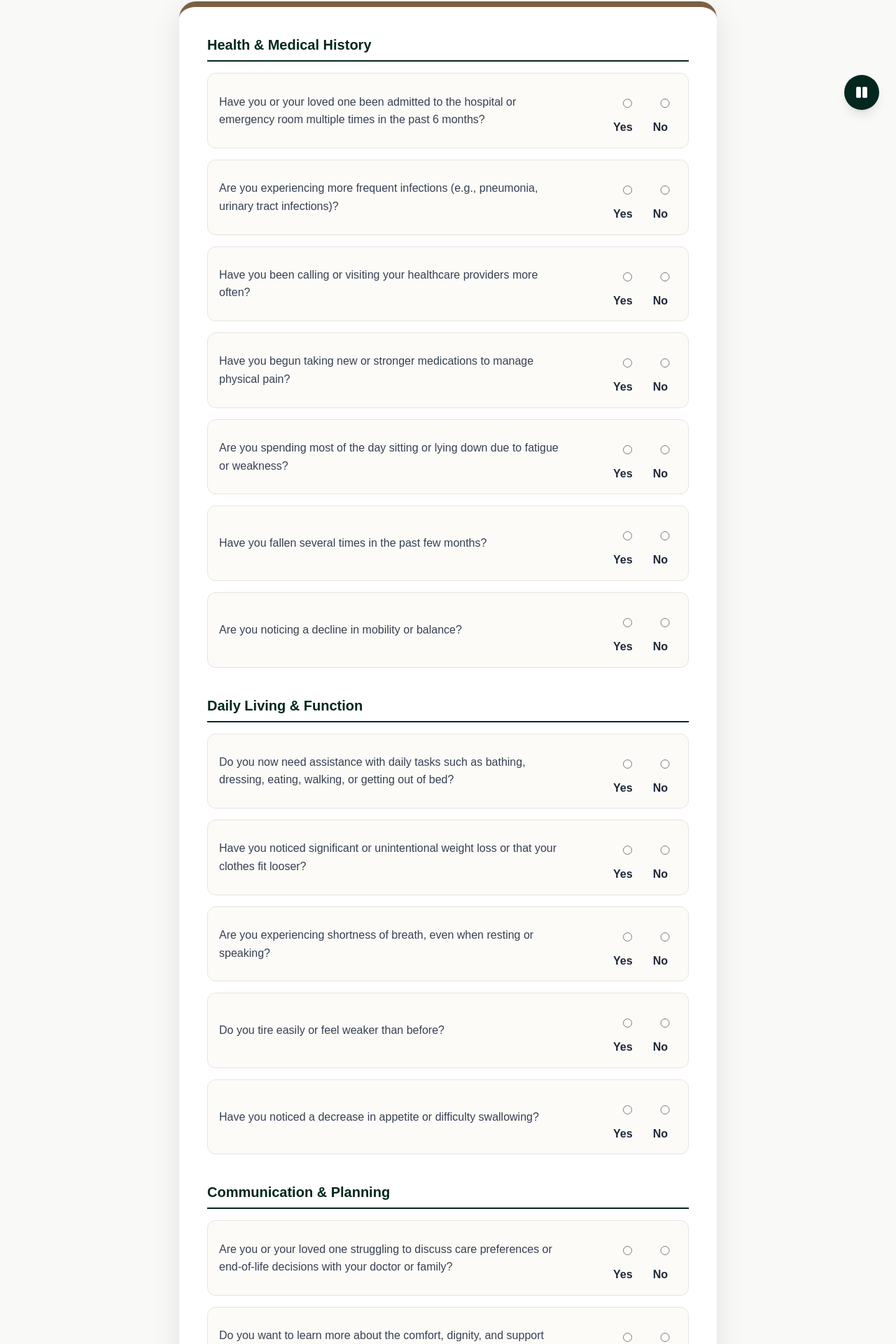
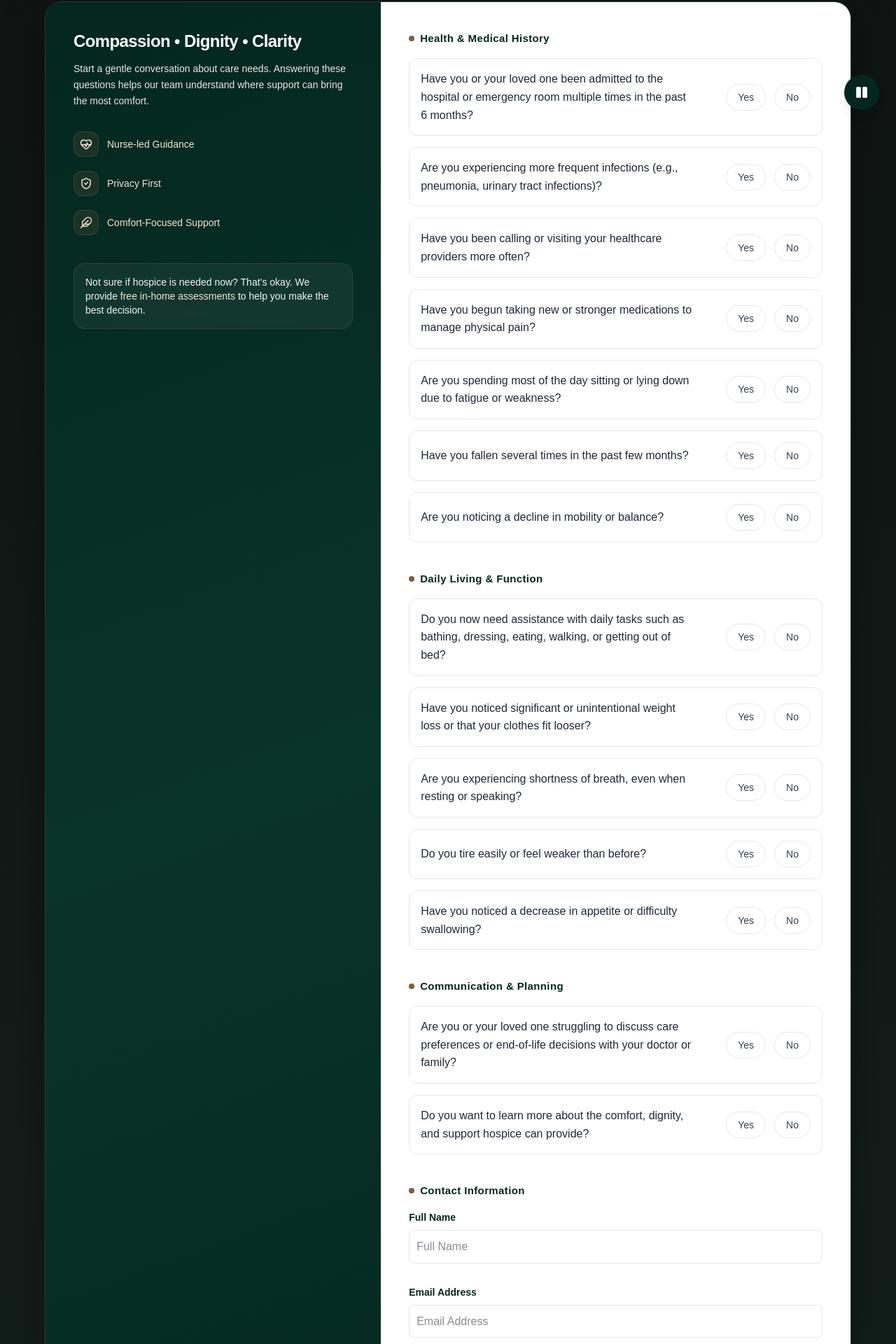
Before and after one commit to hospiceandbeyondcom-cmd/hospice, a Next.js app: page /hospice-eligibility-questionnaire in a window 1280 px wide. Shown: the part 619-2539 px from the top of the page at 70% size. Built offline with nearby package versions, Linux system fonts and the light colour scheme; a web font is replaced by a local one.

Commit message:
Your commit message

```diff
--- a/src/app/hospice-eligibility-questionnaire/page.js
+++ b/src/app/hospice-eligibility-questionnaire/page.js
@@ -2,7 +2,7 @@
 
 import { useState, useEffect, useRef } from "react";
 import { motion, AnimatePresence } from "framer-motion";
-import { CheckCircle } from "lucide-react";
+import { CheckCircle, HeartPulse, ShieldCheck, Feather } from "lucide-react";
 import Header from "../Header";
 import Footer from "../Footer";
 
@@ -16,13 +16,13 @@ export default function HospiceEligibilityPage() {
   const [showSuccess, setShowSuccess] = useState(false);
   const videoRef = useRef(null);
 
-  // ---------------- LOAD SAVED DATA ----------------
+  // ---------- Load saved progress ----------
   useEffect(() => {
     const saved = localStorage.getItem("hospiceFormData");
     if (saved) setShowSavedModal(true);
   }, []);
 
-  // ---------------- SAVE DATA ON CHANGE ----------------
+  // ---------- Save progress on change ----------
   useEffect(() => {
     if (Object.keys(formData).length > 0) {
       localStorage.setItem("hospiceFormData", JSON.stringify(formData));
@@ -44,13 +44,13 @@ export default function HospiceEligibilityPage() {
     setShowSavedModal(false);
   };
 
-  // ---------------- VIDEO AUTOPLAY ----------------
+  // ---------- Video autoplay ----------
   useEffect(() => {
-    const video = videoRef.current;
-    if (video) video.play().catch(() => {});
+    const v = videoRef.current;
+    if (v) v.play().catch(() => {});
   }, []);
 
-  // ---------------- FORM QUESTIONS ----------------
+  // ---------- Questions ----------
   const healthQs = [
     "Have you or your loved one been admitted to the hospital or emergency room multiple times in the past 6 months?",
     "Are you experiencing more frequent infections (e.g., pneumonia, urinary tract infections)?",
@@ -74,7 +74,7 @@ export default function HospiceEligibilityPage() {
     "Do you want to learn more about the comfort, dignity, and support hospice can provide?",
   ];
 
-  // ---------------- FORM SUBMISSION ----------------
+  // ---------- Submit ----------
   const handleSubmit = async (e) => {
     e.preventDefault();
     setSubmitting(true);
@@ -96,10 +96,10 @@ export default function HospiceEligibilityPage() {
   };
 
   return (
-    <div className="flex flex-col min-h-screen bg-[#F9F9F8] text-gray-900">
+    <div className="flex flex-col min-h-screen bg-[#0f1413] text-gray-900">
       <Header />
 
-      {/* ===== HERO SECTION ===== */}
+      {/* ===== HERO ===== */}
       <section className="relative h-[60vh] overflow-hidden">
         <video
           ref={videoRef}
@@ -109,20 +109,20 @@ export default function HospiceEligibilityPage() {
           loop
           playsInline
         />
-        <div className="absolute inset-0 bg-gradient-to-b from-black/40 via-black/30 to-[#03271E]/80" />
+        <div className="absolute inset-0 bg-gradient-to-b from-black/40 via-black/30 to-[#03271E]/85" />
         <div className="relative z-10 flex flex-col justify-center items-center h-full text-center px-4">
           <motion.h1
-            initial={{ opacity: 0, y: 30 }}
+            initial={{ opacity: 0, y: 28 }}
             animate={{ opacity: 1, y: 0 }}
             transition={{ duration: 0.8 }}
-            className="text-4xl md:text-5xl font-bold text-white drop-shadow-lg"
+            className="text-4xl md:text-5xl font-bold text-white drop-shadow-lg tracking-tight"
           >
             Hospice Eligibility Questionnaire
           </motion.h1>
           <motion.p
             initial={{ opacity: 0 }}
             animate={{ opacity: 1 }}
-            transition={{ delay: 0.3 }}
+            transition={{ delay: 0.25, duration: 0.7 }}
             className="mt-4 max-w-2xl text-lg text-gray-200"
           >
             A legacy of compassion — honoring every life, every moment.
@@ -130,61 +130,101 @@ export default function HospiceEligibilityPage() {
         </div>
       </section>
 
-      {/* ===== FORM SECTION ===== */}
-      <main className="flex-1 py-16 px-4 sm:px-8 flex justify-center bg-[#F9F9F8]">
+      {/* ===== MODERN PREMIUM FORM WRAPPER ===== */}
+      <main className="flex-1 py-16 px-4 sm:px-6 lg:px-8 bg-gradient-to-b from-[#0f1413] to-[#13201b]">
         <motion.div
-          initial={{ opacity: 0, y: 20 }}
+          initial={{ opacity: 0, y: 18 }}
           animate={{ opacity: 1, y: 0 }}
-          className="max-w-3xl w-full bg-white rounded-3xl shadow-[0_10px_40px_rgba(0,0,0,0.1)] p-10 border-t-8"
-          style={{ borderColor: BRAND_GOLD }}
+          className="mx-auto max-w-6xl"
         >
-          <form onSubmit={handleSubmit} className="space-y-10">
-            <Section title="Health & Medical History" color={BRAND_GREEN}>
+          {/* Two-tone card */}
+          <div className="grid grid-cols-1 md:grid-cols-12 rounded-3xl overflow-hidden shadow-[0_20px_60px_rgba(0,0,0,0.35)] border border-[#2a3b35]">
+            {/* Left brand panel */}
+            <div
+              className="md:col-span-5 relative p-8 md:p-10 text-white"
+              style={{
+                background:
+                  "linear-gradient(160deg, rgba(3,39,30,1) 0%, rgba(9,52,42,1) 50%, rgba(3,39,30,1) 100%)",
+              }}
+            >
+              <div className="absolute inset-0 opacity-20 bg-[radial-gradient(600px_200px_at_-10%_-10%,#7D5F42_10%,transparent_50%)] pointer-events-none" />
+              <div className="relative">
+                <h3 className="text-2xl font-semibold tracking-tight">
+                  Compassion • Dignity • Clarity
+                </h3>
+                <p className="mt-3 text-sm/relaxed text-gray-200">
+                  Start a gentle conversation about care needs. Answering these
+                  questions helps our team understand where support can bring the
+                  most comfort.
+                </p>
+
+                <div className="mt-8 space-y-5">
+                  <BrandPoint icon={HeartPulse} title="Nurse-led Guidance" />
+                  <BrandPoint icon={ShieldCheck} title="Privacy First" />
+                  <BrandPoint icon={Feather} title="Comfort-Focused Support" />
+                </div>
+
+                <div className="mt-10 rounded-2xl border border-[#7D5F42]/30 bg-white/5 backdrop-blur p-4">
+                  <p className="text-sm text-gray-100">
+                    Not sure if hospice is needed now? That’s okay. We provide{" "}
+                    <span className="text-[#F3E4D2] font-medium">
+                      free in-home assessments
+                    </span>{" "}
+                    to help you make the best decision.
+                  </p>
+                </div>
+              </div>
+            </div>
+
+            {/* Right form panel */}
+            <div className="md:col-span-7 bg-white">
+              <form onSubmit={handleSubmit} className="p-6 md:p-10">
+                {/* Health */}
+                <FormSection title="Health & Medical History">
                   {healthQs.map((q, i) => (
-                <YesNo
+                    <YesNoPill
                       key={i}
                       name={`health-${i}`}
                       question={q}
                       value={formData[`health-${i}`] || ""}
                       onChange={onChange}
-                  color={BRAND_GOLD}
                     />
                   ))}
-            </Section>
+                </FormSection>
 
-            <Section title="Daily Living & Function" color={BRAND_GREEN}>
+                {/* Daily */}
+                <FormSection title="Daily Living & Function">
                   {dailyQs.map((q, i) => (
-                <YesNo
+                    <YesNoPill
                       key={i}
                       name={`daily-${i}`}
                       question={q}
                       value={formData[`daily-${i}`] || ""}
                       onChange={onChange}
-                  color={BRAND_GOLD}
                     />
                   ))}
-            </Section>
+                </FormSection>
 
-            <Section title="Communication & Planning" color={BRAND_GREEN}>
+                {/* Communication */}
+                <FormSection title="Communication & Planning">
                   {commQs.map((q, i) => (
-                <YesNo
+                    <YesNoPill
                       key={i}
                       name={`comm-${i}`}
                       question={q}
                       value={formData[`comm-${i}`] || ""}
                       onChange={onChange}
-                  color={BRAND_GOLD}
                     />
                   ))}
-            </Section>
+                </FormSection>
 
-            <Section title="Contact Information" color={BRAND_GREEN}>
+                {/* Contact */}
+                <FormSection title="Contact Information">
                   <Input
                     label="Full Name"
                     name="fullName"
                     value={formData.fullName || ""}
                     onChange={onChange}
-                color={BRAND_GOLD}
                   />
                   <Input
                     label="Email Address"
@@ -192,22 +232,21 @@ export default function HospiceEligibilityPage() {
                     type="email"
                     value={formData.email || ""}
                     onChange={onChange}
-                color={BRAND_GOLD}
                   />
                   <Input
                     label="Phone Number"
                     name="phone"
                     value={formData.phone || ""}
                     onChange={onChange}
-                color={BRAND_GOLD}
                   />
-            </Section>
+                </FormSection>
 
-            {/* Consent section */}
-            <div className="bg-[#FFFDF9] border border-[#E7D7C4] text-gray-700 rounded-xl p-4 text-sm leading-relaxed">
-              By submitting this form, you consent to be contacted by Hospice
-              and Beyond Palliative Care LLC regarding your hospice eligibility
-              and available care options. To withdraw consent, email{" "}
+                {/* Consent */}
+                <div className="rounded-xl p-4 bg-[#FFF9F3] border border-[#E8D7C3] text-gray-700 text-sm leading-relaxed">
+                  By submitting this form, you consent to be contacted by
+                  Hospice and Beyond Palliative Care LLC regarding your hospice
+                  eligibility and available care options. To withdraw consent,
+                  email{" "}
                   <a
                     href="mailto:beyondhospicehpcare@gmail.com"
                     className="font-semibold"
@@ -218,26 +257,28 @@ export default function HospiceEligibilityPage() {
                   or call <span className="font-semibold">325-249-2748</span>.
                 </div>
 
-            {/* Submit button */}
+                {/* Submit */}
                 <button
                   type="submit"
                   disabled={submitting}
-              className="w-full py-4 text-lg font-semibold rounded-xl shadow-md transition-transform transform hover:scale-[1.01]"
+                  className="mt-6 w-full py-4 text-lg font-semibold rounded-xl shadow-md transition-transform hover:scale-[1.01] text-white"
                   style={{
-                backgroundColor: BRAND_GREEN,
-                color: "white",
+                    background:
+                      "linear-gradient(90deg, #03271E 0%, #0b3b32 60%)",
                     borderBottom: `4px solid ${BRAND_GOLD}`,
                   }}
                 >
                   {submitting ? "Sending..." : "Submit Questionnaire"}
                 </button>
               </form>
+            </div>
+          </div>
         </motion.div>
       </main>
 
       <Footer />
 
-      {/* ===== RESTORE SAVED DATA MODAL ===== */}
+      {/* ===== Restore Saved Modal ===== */}
       <AnimatePresence>
         {showSavedModal && (
           <motion.div
@@ -247,11 +288,10 @@ export default function HospiceEligibilityPage() {
             exit={{ opacity: 0 }}
           >
             <motion.div
-              initial={{ scale: 0.85, opacity: 0 }}
+              initial={{ scale: 0.88, opacity: 0 }}
               animate={{ scale: 1, opacity: 1 }}
-              exit={{ scale: 0.85, opacity: 0 }}
-              className="bg-white p-8 rounded-2xl shadow-2xl text-center max-w-sm border-t-4"
-              style={{ borderColor: BRAND_GOLD }}
+              exit={{ scale: 0.88, opacity: 0 }}
+              className="bg-white p-8 rounded-2xl shadow-2xl text-center max-w-sm border border-[#E6D5BA]"
             >
               <h2 className="text-xl font-semibold text-gray-800 mb-3">
                 Continue your questionnaire?
@@ -280,7 +320,7 @@ export default function HospiceEligibilityPage() {
         )}
       </AnimatePresence>
 
-      {/* ===== SUCCESS POPUP ===== */}
+      {/* ===== Success Popup ===== */}
       <AnimatePresence>
         {showSuccess && (
           <motion.div
@@ -299,17 +339,10 @@ export default function HospiceEligibilityPage() {
               <div
                 className="absolute -inset-0.5 rounded-3xl blur-md"
                 style={{ background: `${BRAND_GOLD}33` }}
-              ></div>
+              />
               <div className="relative z-10">
-                <CheckCircle
-                  className="mx-auto mb-5"
-                  size={60}
-                  color={BRAND_GREEN}
-                />
-                <h2
-                  className="text-2xl font-bold mb-3"
-                  style={{ color: BRAND_GREEN }}
-                >
+                <CheckCircle className="mx-auto mb-5" size={60} color={BRAND_GREEN} />
+                <h2 className="text-2xl font-bold mb-3" style={{ color: BRAND_GREEN }}>
                   Submission Successful
                 </h2>
                 <p className="text-gray-600 mb-8 leading-relaxed">
@@ -335,53 +368,94 @@ export default function HospiceEligibilityPage() {
   );
 }
 
-/* ---------- SUBCOMPONENTS ---------- */
+/* ---------- Subcomponents ---------- */
 
-const Section = ({ title, color, children }) => (
-  <div>
-    <h3
-      className="text-xl font-semibold mb-4 pb-2 border-b-2"
-      style={{ borderColor: color, color }}
+function BrandPoint({ icon: Icon, title }) {
+  return (
+    <div className="flex items-center gap-3">
+      <div
+        className="h-9 w-9 rounded-xl flex items-center justify-center"
+        style={{ backgroundColor: "rgba(125,95,66,0.18)", border: "1px solid rgba(125,95,66,0.35)" }}
       >
-      {title}
-    </h3>
-    <div className="space-y-4">{children}</div>
+        <Icon size={18} color="#F3E4D2" />
+      </div>
+      <span className="text-sm font-medium text-[#F3E4D2]">{title}</span>
     </div>
   );
+}
 
-const YesNo = ({ name, question, value, onChange, color }) => (
-  <div className="flex flex-col sm:flex-row sm:items-center sm:justify-between bg-[#FDFBF8] border border-[#E8E4DE] rounded-xl p-4 hover:shadow-sm transition">
-    <p className="text-gray-700 sm:w-3/4">{question}</p>
-    <div className="flex gap-4 sm:w-1/4 justify-end">
-      {["Yes", "No"].map((opt) => (
-        <label key={opt} className="flex items-center gap-1 cursor-pointer">
-          <input
-            type="radio"
-            name={name}
-            value={opt}
-            checked={value === opt}
-            onChange={(e) => onChange(name, e.target.value)}
-            style={{ accentColor: color }}
+function FormSection({ title, children }) {
+  return (
+    <section className="mb-10">
+      <h4 className="text-[15px] font-semibold tracking-wide text-[#03271E] flex items-center gap-2">
+        <span
+          className="inline-block h-2 w-2 rounded-full"
+          style={{ backgroundColor: BRAND_GOLD }}
         />
-          <span className="text-gray-800">{opt}</span>
-        </label>
-      ))}
+        {title}
+      </h4>
+      <div className="mt-4 space-y-4">{children}</div>
+    </section>
+  );
+}
+
+function YesNoPill({ name, question, value, onChange }) {
+  const opt = (label) => {
+    const active = value === label;
+    return (
+      <button
+        type="button"
+        onClick={() => onChange(name, label)}
+        className={`px-4 py-2 rounded-full text-sm font-medium border transition-all ${
+          active
+            ? "text-white shadow-md"
+            : "text-gray-700 bg-white hover:bg-gray-50"
+        }`}
+        style={{
+          borderColor: active ? BRAND_GOLD : "#E5E7EB",
+          background: active ? `linear-gradient(90deg, ${BRAND_GREEN}, #0b3b32)` : undefined,
+        }}
+      >
+        {label}
+      </button>
+    );
+  };
+
+  return (
+    <div className="rounded-xl border border-gray-200 p-4 hover:shadow-sm transition bg-white">
+      <div className="flex flex-col sm:flex-row sm:items-center sm:justify-between gap-3">
+        <p className="text-gray-800 sm:max-w-[70%]">{question}</p>
+        <div className="flex gap-3">{opt("Yes")}{opt("No")}</div>
       </div>
     </div>
   );
+}
 
-const Input = ({ label, name, value, onChange, type = "text", color }) => (
+function Input({ label, name, value, onChange, type = "text" }) {
+  return (
     <div>
-    <label className="block font-semibold mb-1" style={{ color }}>
-      {label}
-    </label>
+      <label className="block font-semibold mb-2 text-[#03271E] text-sm">{label}</label>
       <input
         type={type}
         name={name}
         value={value}
         onChange={(e) => onChange(name, e.target.value)}
-      className="w-full border border-[#DDD2C0] rounded-lg p-3 focus:outline-none focus:ring-2"
-      style={{ focusRingColor: color }}
+        className="w-full rounded-xl p-3 border bg-white text-gray-900 outline-none transition shadow-[inset_0_0_0_0_rgba(0,0,0,0)]"
+        style={{
+          borderColor: "#E5E7EB",
+          boxShadow:
+            "inset 0 0 0 0 rgba(0,0,0,0)",
+        }}
+        onFocus={(e) => {
+          e.currentTarget.style.borderColor = BRAND_GOLD;
+          e.currentTarget.style.boxShadow = "0 0 0 4px rgba(125,95,66,0.15)";
+        }}
+        onBlur={(e) => {
+          e.currentTarget.style.borderColor = "#E5E7EB";
+          e.currentTarget.style.boxShadow = "inset 0 0 0 0 rgba(0,0,0,0)";
+        }}
+        placeholder={label}
       />
     </div>
   );
+}
```
Lines whose indentation alone changed are shown as unchanged.
